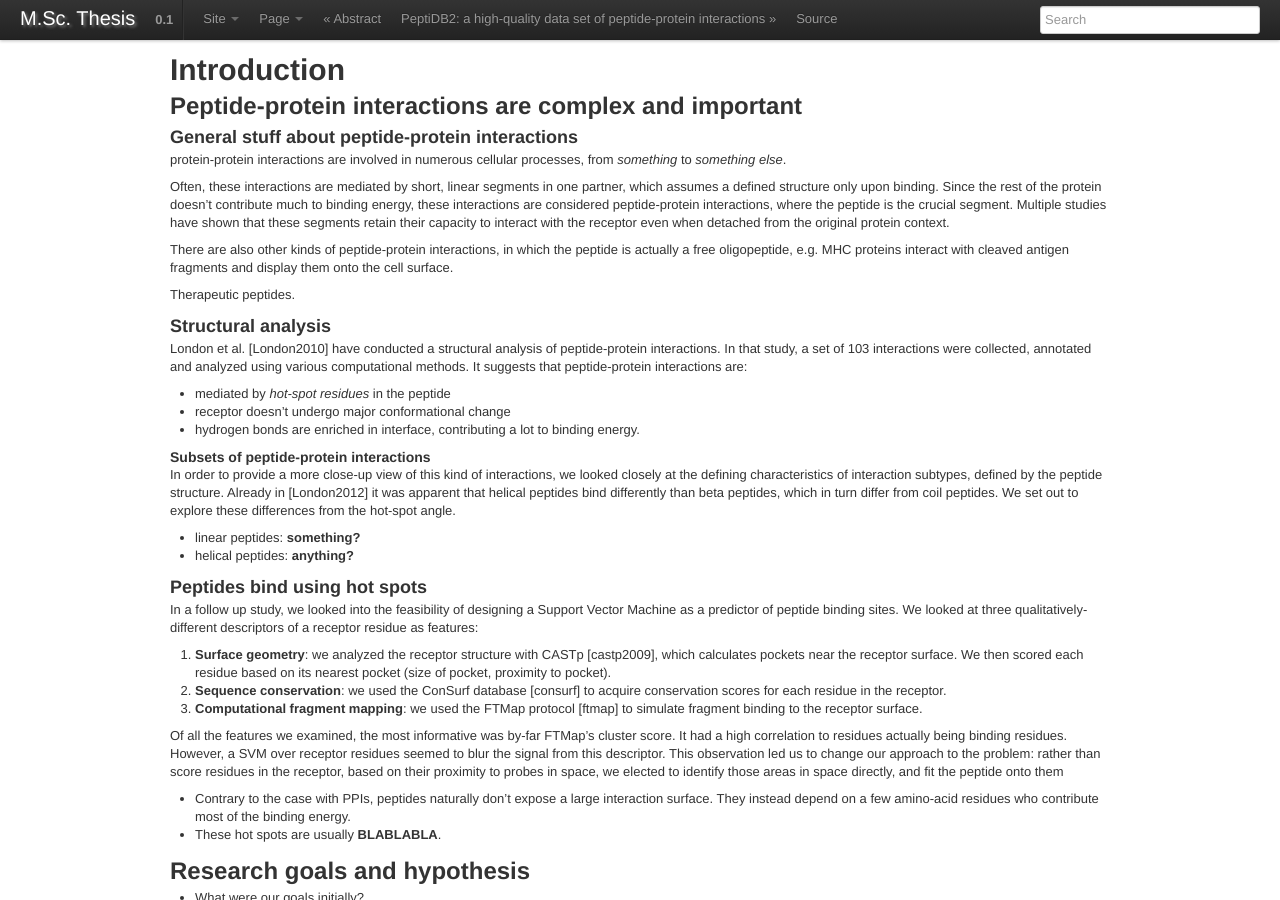
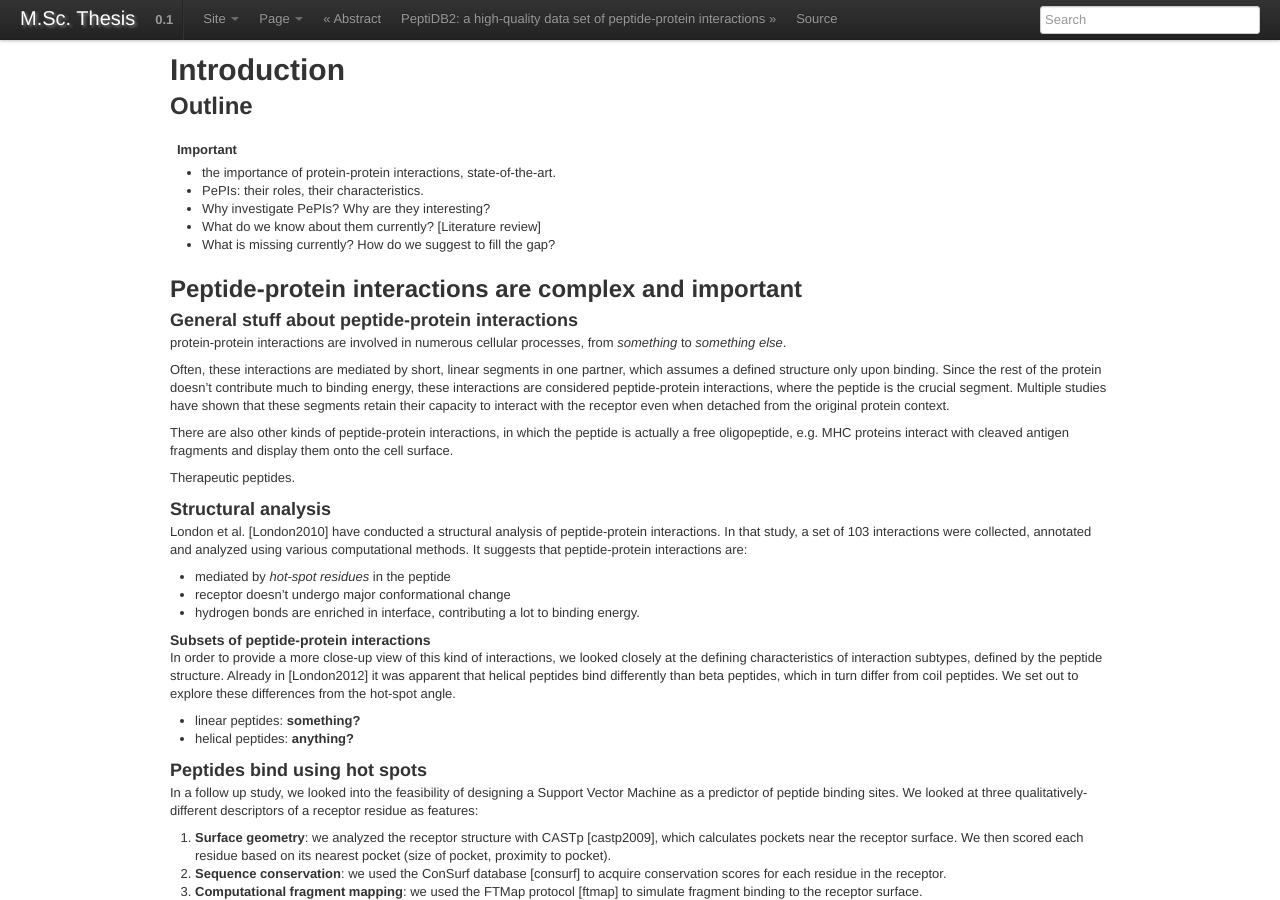
Before and after one commit to assaff/msc-thesis, a Sphinx documentation site: the page built from source/intro.rst, in a window 1280 px wide and 900 px high. Built offline with Sphinx 7.4.7, drawn with Linux system fonts in a browser that asks for light colours; formulas are drawn with MathJax 3.

Commit message:
added outline to intro, and dumped some thoughts into notes

```diff
--- a/source/intro.rst
+++ b/source/intro.rst
@@ -1,5 +1,15 @@
 Introduction
 =============
+
+Outline
+-----------
+
+.. important::
+    * the importance of protein-protein interactions, state-of-the-art.
+    * PePIs: their roles, their characteristics.
+    * Why investigate PePIs? Why are they interesting?
+    * What do we know about them currently? [Literature review]
+    * What is missing currently? How do we suggest to fill the gap?
 
 Peptide-protein interactions are complex and important
 ------------------------------------------------------
```
Also changed, not shown: source/notes.rst (+24 -0 lines).
